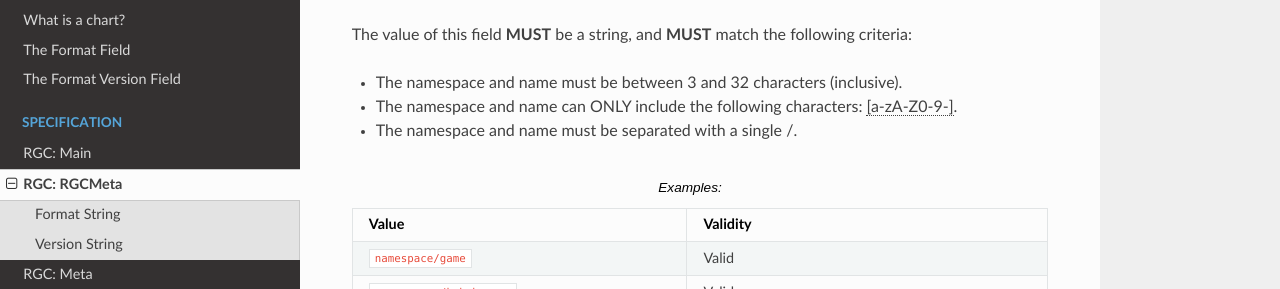
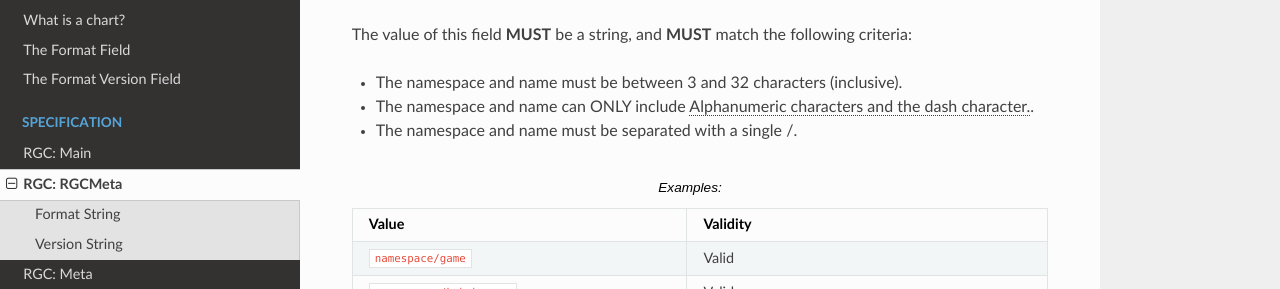
Before and after one commit to TNGStudios/rgc-spec, a Sphinx documentation site: the page built from source/rgc/rgcmeta.rst, in a window 1280 px wide and 900 px high, scrolled down 308 px. Shown: the part 161-450 px from the top of the window. Built offline with Sphinx 7.4.7 and the Read the Docs theme 2.0.0, drawn with Linux system fonts in a browser that asks for light colours.

Commit message:
Remove regex-like string pattern in rgcmeta

```diff
--- a/source/rgc/rgcmeta.rst
+++ b/source/rgc/rgcmeta.rst
@@ -29,7 +29,7 @@ Format String
 The value of this field **MUST** be a string, and **MUST** match the following criteria:
 
 - The namespace and name must be between 3 and 32 characters (inclusive).
-- The namespace and name can ONLY include the following characters: :abbr:`[a-zA-Z0-9-] (abcdefghijklmnopqrstuvwxyzABCDEFGHIJKLMNOPQRSTUVWXYZ0123456789-)`.
+- The namespace and name can ONLY include :abbr:`Alphanumeric characters and the dash character. (abcdefghijklmnopqrstuvwxyzABCDEFGHIJKLMNOPQRSTUVWXYZ0123456789-)`.
 - The namespace and name must be separated with a single /.
 
 .. list-table:: Examples:
```
